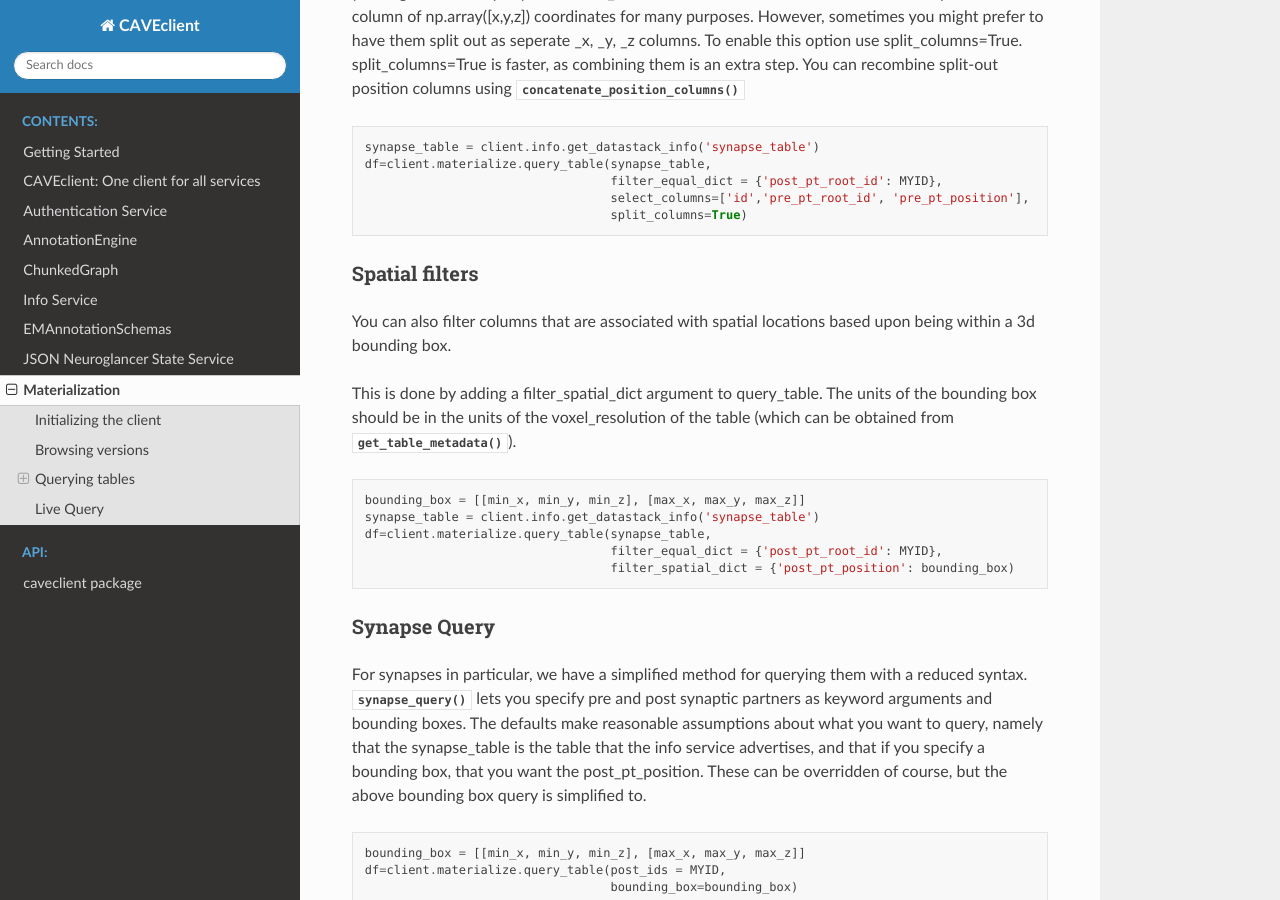
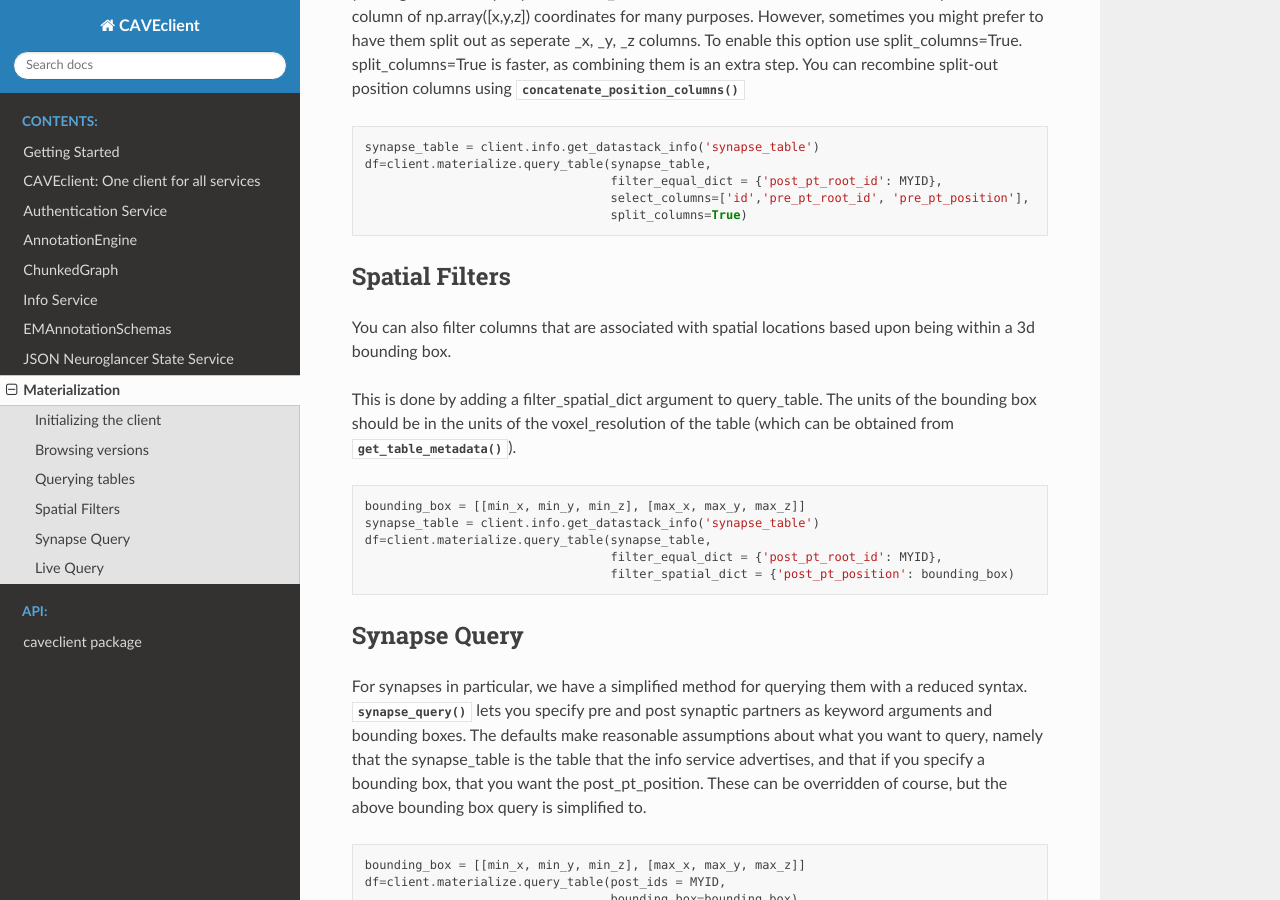
Before and after one commit to CAVEconnectome/CAVEclient, a Sphinx documentation site: the page built from docs/guide/materialization.rst, in a window 1280 px wide and 900 px high, scrolled down 2477 px. Built offline with Sphinx 7.4.7 and the Read the Docs theme 2.0.0, drawn with Linux system fonts in a browser that asks for light colours.

Commit message:
fixing materialization sections

```diff
--- a/docs/guide/materialization.rst
+++ b/docs/guide/materialization.rst
@@ -125,8 +125,8 @@ You can recombine split-out position columns using :func:`~caveclient.materializ
                                       select_columns=['id','pre_pt_root_id', 'pre_pt_position'],
                                       split_columns=True)
 
-Spatial filters
-~~~~~~~~~~~~~~~
+Spatial Filters
+^^^^^^^^^^^^^^^
 You can also filter columns that are associated with spatial locations based upon being within a 3d bounding box.
 
 This is done by adding a filter_spatial_dict argument to query_table.
@@ -144,7 +144,7 @@ The units of the bounding box should be in the units of the voxel_resolution of
 
 
 Synapse Query
-~~~~~~~~~~~~~~
+^^^^^^^^^^^^^
 For synapses in particular, we have a simplified method for querying them with a reduced syntax.
 :func:`~caveclient.materializationengine.MaterializatonClientV2.synapse_query`
 lets you specify pre and post synaptic partners as keyword arguments and bounding boxes.
```
